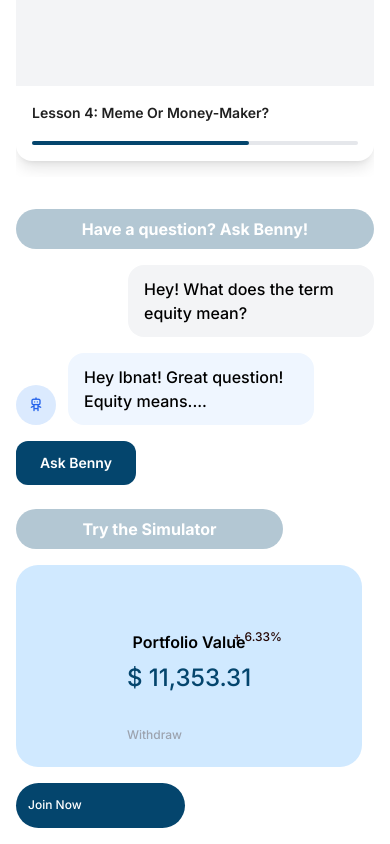
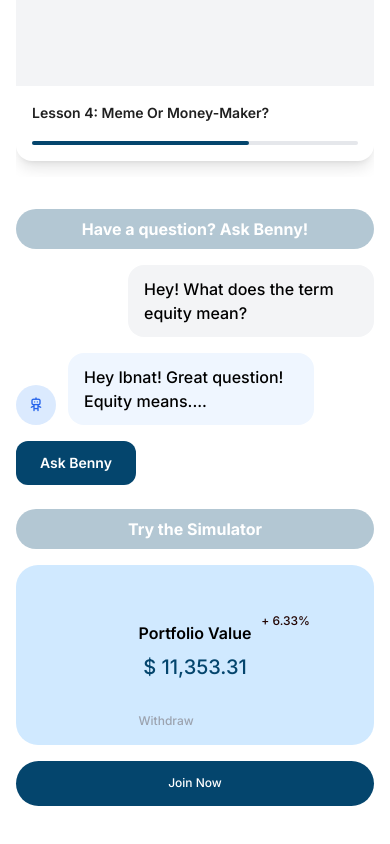
Before and after one commit to vjsiddha/Zentra-Site, a Next.js app: page / in a window 390 px wide. Shown: the part 1148-1992 px from the top of the page. After the commit the page ends 1970 px from the top, so only its background shows below. Built offline with nearby package versions, Linux system fonts and the light colour scheme.

Commit message:
Make simulator section responsive
cgen-c71dfdafdce0462a9da1c684e5fa48a6

```diff
--- a/app/page.tsx
+++ b/app/page.tsx
@@ -208,18 +208,18 @@ export default function Dashboard() {
 
             {/* Simulator Section */}
             <div className="flex-1 flex flex-col gap-4">
-              <div className="w-[267px] h-10 rounded-[22px] bg-[#04456d]/30 flex items-center justify-center text-white font-bold cursor-pointer hover:bg-[#04456d]/40 transition-all">
+              <div className="w-full lg:w-[267px] h-10 rounded-[22px] bg-[#04456d]/30 flex items-center justify-center text-white font-bold cursor-pointer hover:bg-[#04456d]/40 transition-all">
                 Try the Simulator
               </div>
-              <div className="w-[346px] h-[202px] rounded-[22px] bg-[#d0e9ff] p-6 flex flex-col justify-center items-center relative">
+              <div className="w-full lg:w-[346px] h-[180px] lg:h-[202px] rounded-[22px] bg-[#d0e9ff] p-4 lg:p-6 flex flex-col justify-center items-center relative">
                 <div className="text-center">
                   <div className="font-semibold text-base text-black mb-2">Portfolio Value</div>
-                  <div className="font-medium text-2xl text-[#04456d] mb-2">$ 11,353.31</div>
-                  <div className="absolute top-16 right-20 font-medium text-xs text-[#230503]">+ 6.33%</div>
-                  <div className="absolute bottom-6 font-medium text-xs text-gray-400">Withdraw</div>
+                  <div className="font-medium text-xl lg:text-2xl text-[#04456d] mb-2">$ 11,353.31</div>
+                  <div className="absolute top-12 lg:top-16 right-16 lg:right-20 font-medium text-xs text-[#230503]">+ 6.33%</div>
+                  <div className="absolute bottom-4 lg:bottom-6 font-medium text-xs text-gray-400">Withdraw</div>
                 </div>
               </div>
-              <div className="flex w-[169px] h-[45px] px-3 py-2 items-center gap-3 rounded-[40px] bg-[#04456d] cursor-pointer hover:bg-[#04456d]/90 transition-all">
+              <div className="flex w-full lg:w-[169px] h-[45px] px-3 py-2 items-center justify-center gap-3 rounded-[40px] bg-[#04456d] cursor-pointer hover:bg-[#04456d]/90 transition-all">
                 <div className="text-white font-medium text-xs">Join Now</div>
               </div>
             </div>
```
